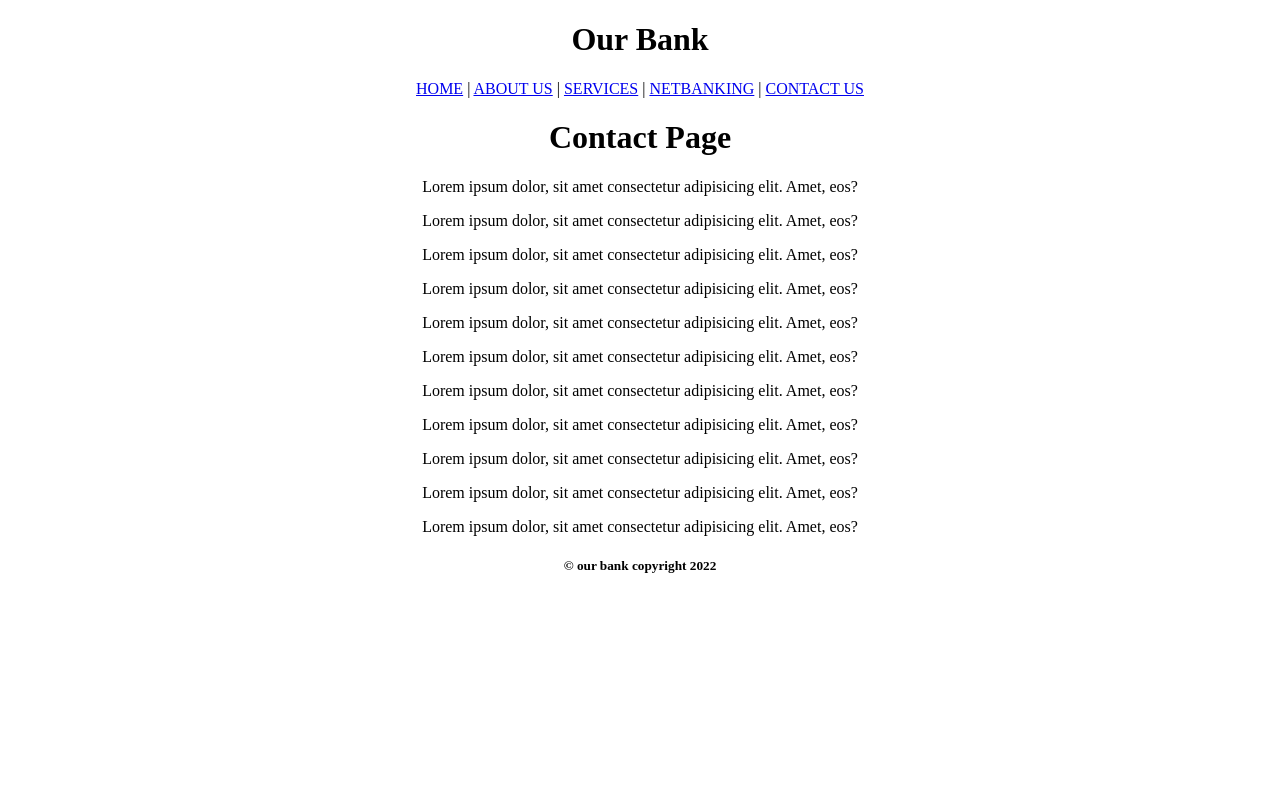
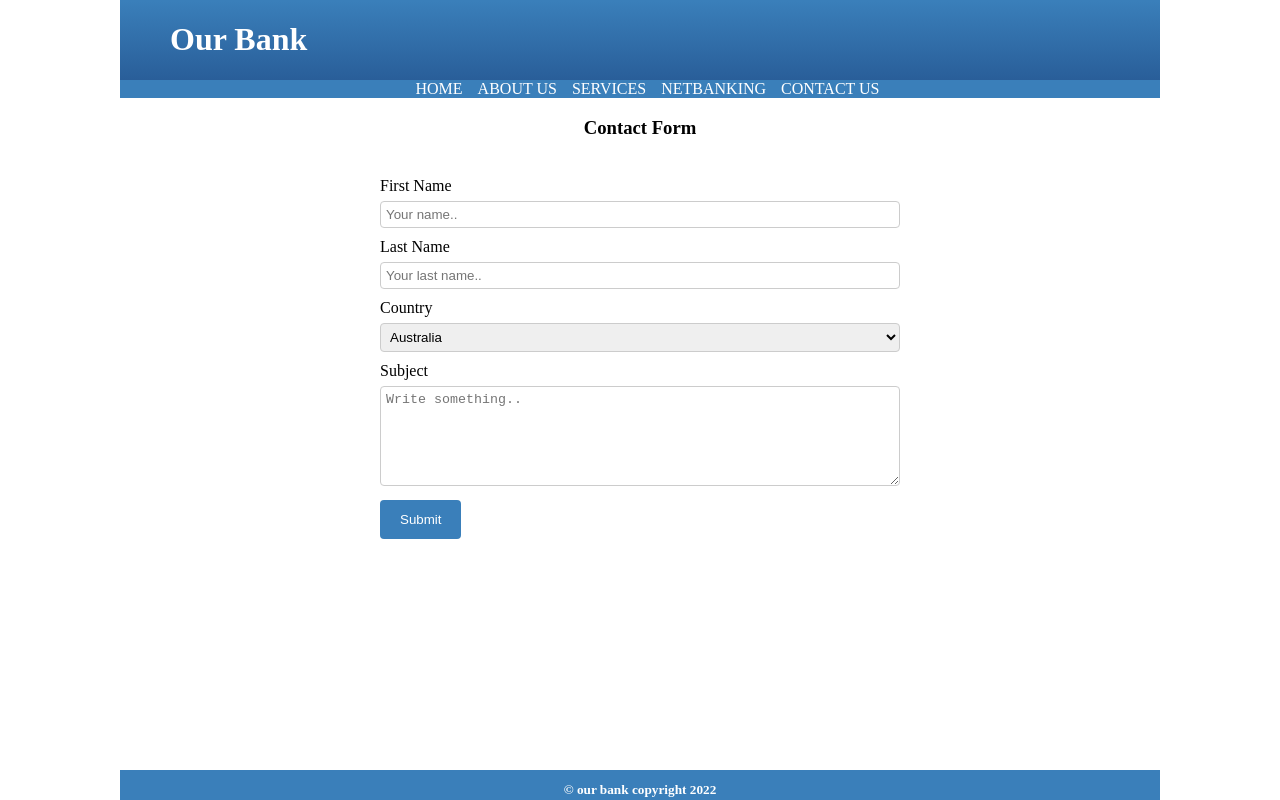
Before and after one commit to Jadli03/web-bank, a plain HTML site: page contact.html in a window 1280 px wide. Drawn offline with Linux system fonts and the light colour scheme.

Commit message:
style nad image added

```diff
--- a/contact.html
+++ b/contact.html
@@ -4,67 +4,84 @@
     <meta charset="UTF-8">
     <meta http-equiv="X-UA-Compatible" content="IE=edge">
     <meta name="viewport" content="width=device-width, initial-scale=1.0">
-    <title>Home</title>
+    <title>Contact</title>
+    <link rel="stylesheet" href="style.css">
+
+    <style>
+        input[type=text], select, textarea {
+          width: 100%;
+          padding: 5px;
+          border: 1px solid #ccc;
+          border-radius: 4px;
+          box-sizing: border-box;
+          margin-top: 6px;
+          margin-bottom: 10px;
+          resize: vertical;
+        }
+
+        input[type=submit] {
+            background-color: #3a7fba;
+          color: white;
+          padding: 12px 20px;
+          border: none;
+          border-radius: 4px;
+          cursor: pointer;
+        }
+
+        input[type=submit]:hover {
+          background-color: skyblue;
+        }
+
+        .container {
+          border-radius: 5px;
+          padding: 20px;
+          width: 50%;
+        }
+        </style>
 </head>
 <body>
-
     <header>
-        <center> <h1> Our Bank  </h1></center>
+        <h1> Our Bank  </h1>
     </header>
 
     <nav>
-        <center>
-        <a href="index.html">HOME</a> |
-        <a href="about.html">ABOUT US</a> |
-        <a href="service.html">SERVICES</a> |
-        <a href="net.html">NETBANKING</a> |
-        <a href="contact.html">CONTACT US</a>
-    </center>
+        <ul>
+        <li> <a href="index.html">HOME</a></li>
+        <li> <a href="about.html">ABOUT US</a></li>
+        <li> <a href="service.html">SERVICES</a></li>
+        <li> <a href="net.html">NETBANKING</a></li>
+        <li> <a href="contact.html">CONTACT US</a></li>
+    </ul>
     </nav>
 
-    <div>
-        <center>
-      <h1> Contact Page </h1>
-      <p>
-        Lorem ipsum dolor, sit amet consectetur adipisicing elit. Amet, eos?
-       </p>
-       <p>
-         Lorem ipsum dolor, sit amet consectetur adipisicing elit. Amet, eos?
-        </p>
-        <p>
-         Lorem ipsum dolor, sit amet consectetur adipisicing elit. Amet, eos?
-        </p>
-        <p>
-         Lorem ipsum dolor, sit amet consectetur adipisicing elit. Amet, eos?
-        </p>
-        <p>
-         Lorem ipsum dolor, sit amet consectetur adipisicing elit. Amet, eos?
-        </p>
-        <p>
-         Lorem ipsum dolor, sit amet consectetur adipisicing elit. Amet, eos?
-        </p>
-        <p>
-         Lorem ipsum dolor, sit amet consectetur adipisicing elit. Amet, eos?
-        </p>
-        <p>
-         Lorem ipsum dolor, sit amet consectetur adipisicing elit. Amet, eos?
-        </p>
-        <p>
-         Lorem ipsum dolor, sit amet consectetur adipisicing elit. Amet, eos?
-        </p>
-        <p>
-         Lorem ipsum dolor, sit amet consectetur adipisicing elit. Amet, eos?
-        </p>
-        <p>
-         Lorem ipsum dolor, sit amet consectetur adipisicing elit. Amet, eos?
-        </p>
-      </center>
-    </div>
+    <main class="contact-main">
+        <h3>Contact Form</h3>
+
+        <div class="container">
+          <form action="">
+            <label for="fname">First Name</label>
+            <input type="text" id="fname" name="firstname" placeholder="Your name..">
+
+            <label for="lname">Last Name</label>
+            <input type="text" id="lname" name="lastname" placeholder="Your last name..">
+
+            <label for="country">Country</label>
+            <select id="country" name="country">
+              <option value="australia">Australia</option>
+              <option value="canada">Canada</option>
+              <option value="usa">USA</option>
+            </select>
+
+            <label for="subject">Subject</label>
+            <textarea id="subject" name="subject" placeholder="Write something.." style="height:100px"></textarea>
+
+            <input type="submit" value="Submit">
+          </form>
+        </div>
+    </main>
 
     <footer>
-        <center>
          <h5>&copy; our bank copyright 2022</h5>
-        </center>
     </footer>
 </body>
 </html>
--- /dev/null
+++ b/style.css
@@ -0,0 +1,102 @@
+body{
+    margin:0;
+    padding: 0;
+    height: 100vh;
+    margin:0px 120px;
+}
+body{
+    display: flex;
+    flex-direction: column;
+}
+
+
+
+header {
+  background: linear-gradient(to bottom,#3a7fba 1%,#295e99 100%) ;
+}
+
+header h1 {
+    display: inline-block;
+    margin-left: 50px;
+    color: white;
+}
+
+nav{
+    background-color: #3a7fba;
+    text-align: center;
+    width: 100%;;
+    margin: 0;
+    padding: 0;
+}
+nav ul {
+    display: flex;
+    justify-content: center;
+    list-style: none;
+    margin: 0;
+    padding: 0px;
+}
+nav ul li{
+    margin-left: 15px;
+}
+nav a {
+    text-decoration:  none;
+    color:white;
+}
+nav li:hover {
+  background-color: skyblue;
+}
+.contact-main{
+   display: flex;
+   flex-direction: column;
+   justify-content: center;
+   align-items: center;
+}
+
+main img{
+    width: 100%;
+}
+
+main .loan-list ul {
+   list-style: none;
+   display: flex;
+   justify-content: space-around;
+   margin: 0;
+   background-color: #3a7fba;
+}
+
+main .loan-list ul li{
+    margin-top:10px;
+    color: white;
+ }
+
+ main .loan-list ul li img{
+    width: 50%;
+ }
+ li h3,p {
+    padding:0;
+    margin: 10px;
+ }
+
+ /* main .loan-list ul li span{
+    color: white;
+ } */
+
+   .about-page {
+        text-align: justify;
+        background-color: #3a7fba;
+        color: white;
+   }
+
+   .about-page h1 {
+    text-align: center;
+    }
+footer{
+   margin-top: auto;
+    padding: 10px 10px 0px 10px;
+    height: 20px;
+    color: white;
+    background-color: #3a7fba;
+    display: flex;
+    justify-content: center;
+    align-items: center;
+}
```
Also changed, not shown: about.html (+27 -45 lines), index.html (+38 -48 lines), net.html (+12 -50 lines), service.html (+15 -50 lines), img/bank-service.jpg (added), img/car-loan.PNG (added), img/education-loan.PNG (added), img/home-img.jpg (added), img/home-loan.PNG (added), img/personal-loan.PNG (added).
